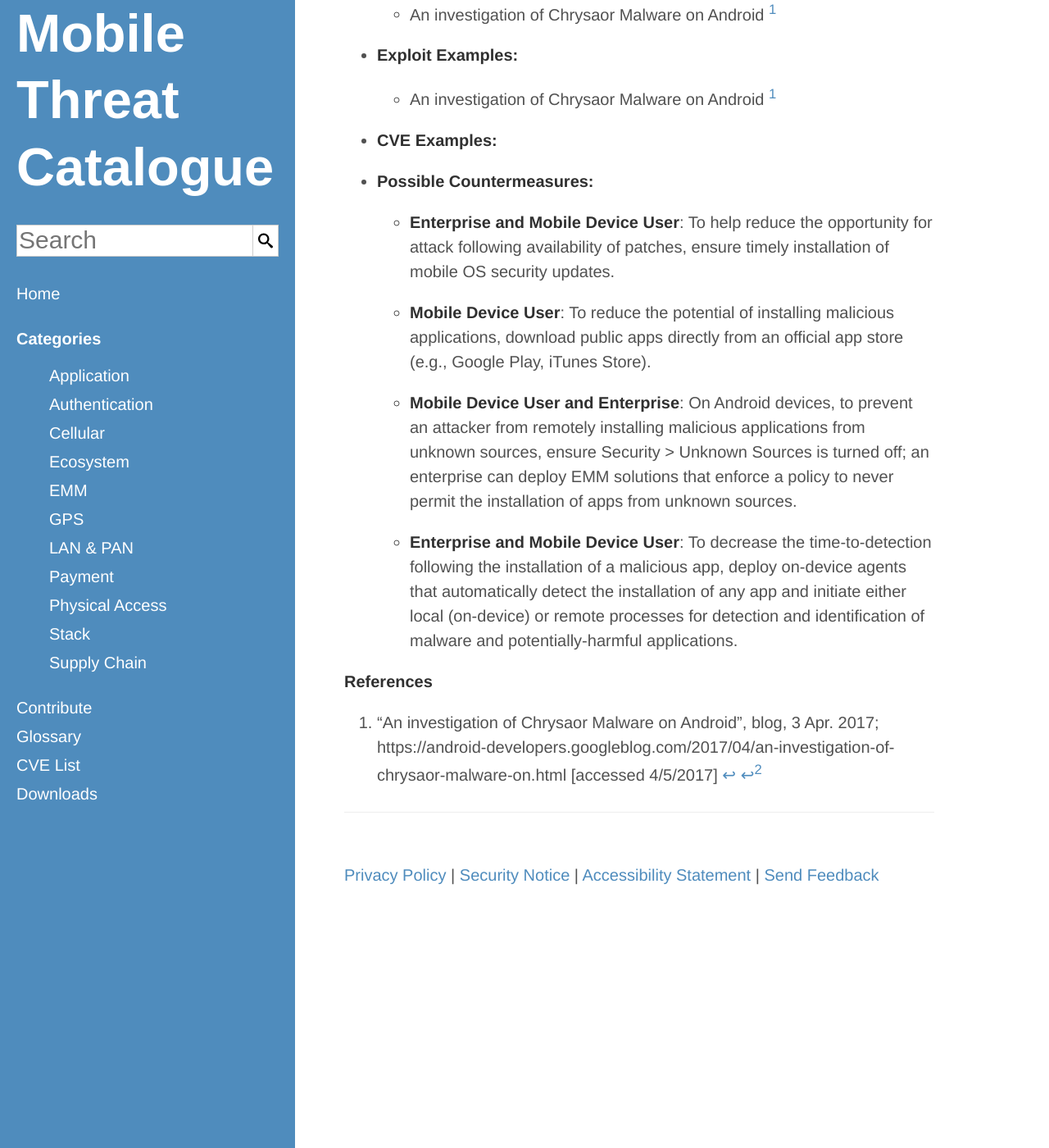
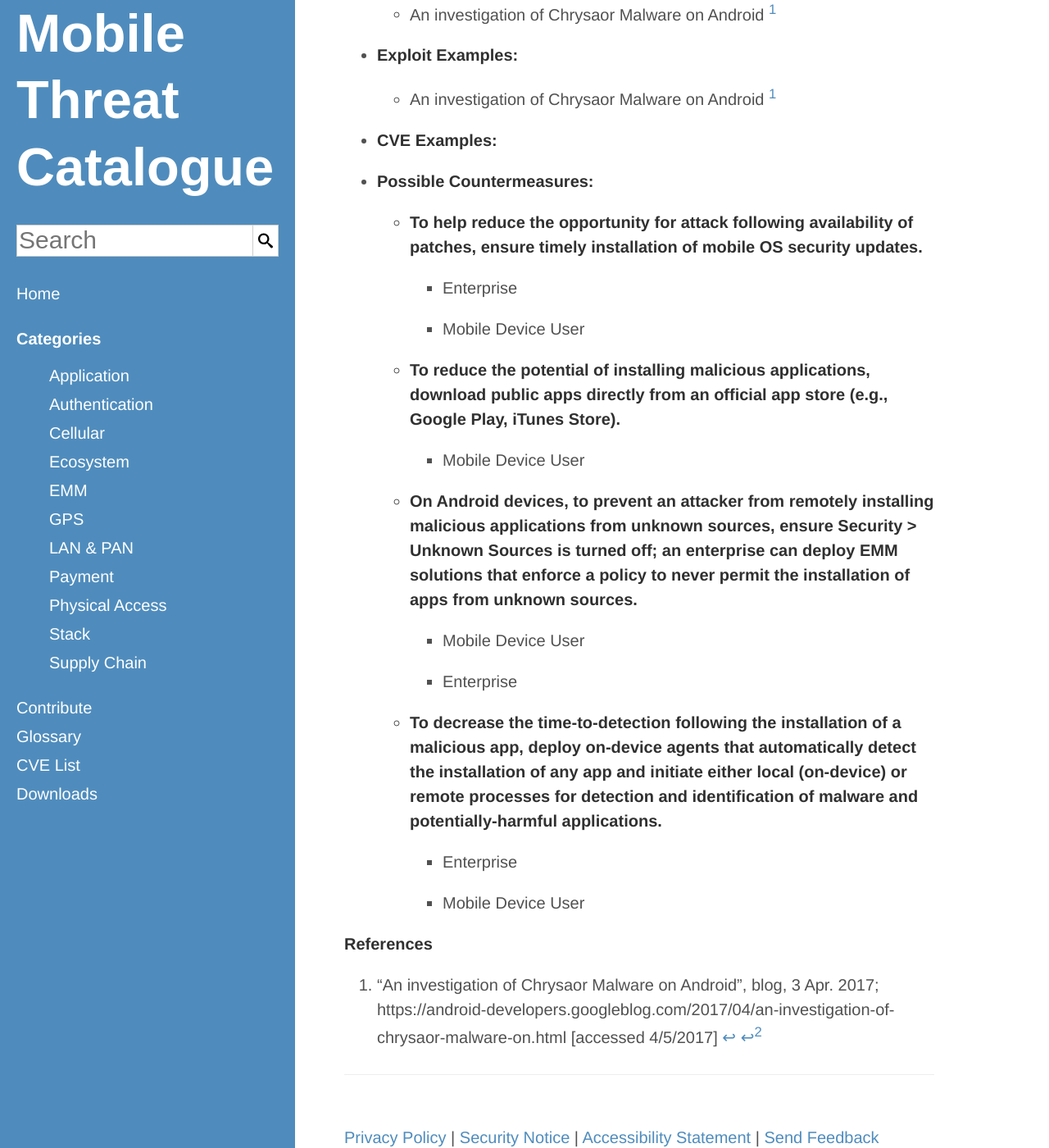
Before and after one commit to usnistgov/mobile-threat-catalogue, a Jekyll site: the page built from _application-threats/APP-43.md, in a window 1280 px wide and 1400 px high, scrolled down 568 px. Shown: the whole window at 82% size. Built offline with Jekyll 4.4.1, drawn with Linux system fonts in a browser that asks for light colours.

```diff
--- a/_layouts/threat-new.md
+++ b/_layouts/threat-new.md
@@ -23,12 +23,11 @@
     - 	[{{ CVEs[0] }}](https://cve.mitre.org/cgi-bin/cvename.cgi?name={{ CVEs[0] }}) {{ CVEs[1] }}
 {% endfor %}
 - __Possible Countermeasures:__
-{% for PossibleCountermeasure in page.PossibleCountermeasures %}
-    {% if PossibleCountermeasure[1] %}
-    - __{{ PossibleCountermeasure[1] | array_to_sentence_string }}__: {{ PossibleCountermeasure[0] }}
-    {% else %}
-    - {{ PossibleCountermeasure }}
-    {% endif %}
+{% for PossibleCountermeasures in page.PossibleCountermeasures %}
+    - __{{ PossibleCountermeasures[0] }}__
+        {% for PossibleCountermeasures in PossibleCountermeasures[1] %}
+        - {{ PossibleCountermeasures }}
+        {% endfor %}
 {% endfor %}
 
 
```
